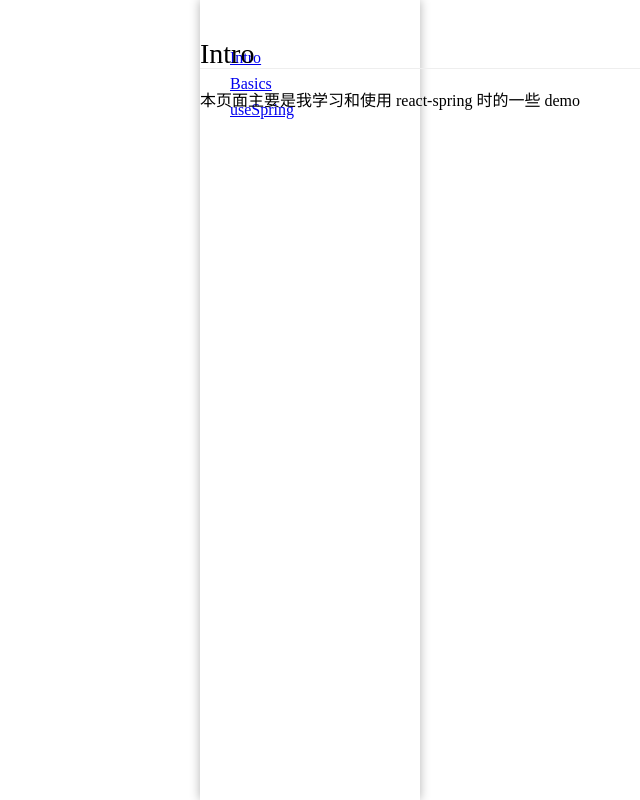
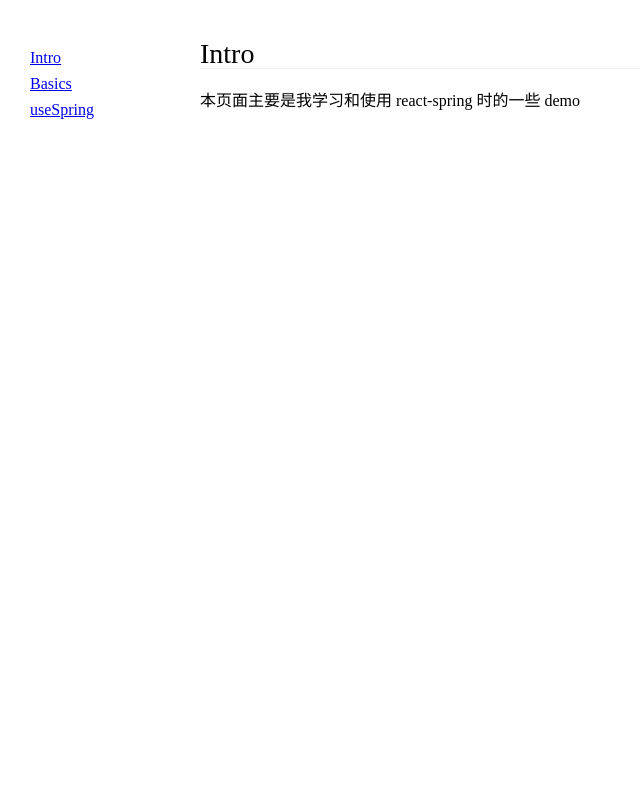
Before and after one commit to Gaohaoyang/learn-react-spring, a React (Create React App) app: page / in a window 1280 px wide. Shown: the whole page, without its empty margins (0-640 px from the left). Built offline with nearby package versions, Linux system fonts and the light colour scheme.

Commit message:
pub commit

```diff
--- a/src/App.jsx
+++ b/src/App.jsx
@@ -18,7 +18,7 @@ import UseSpring from './components/useSpring'
 import Intro from './components/Intro'
 
 function App() {
-  const [showContent, setShowContent] = useState(true)
+  const [showContent, setShowContent] = useState(false)
   const { transform, boxShadow } = useSpring({
     to: {
       transform: `translateX(${showContent ? 200 : 0}px)`,
```
